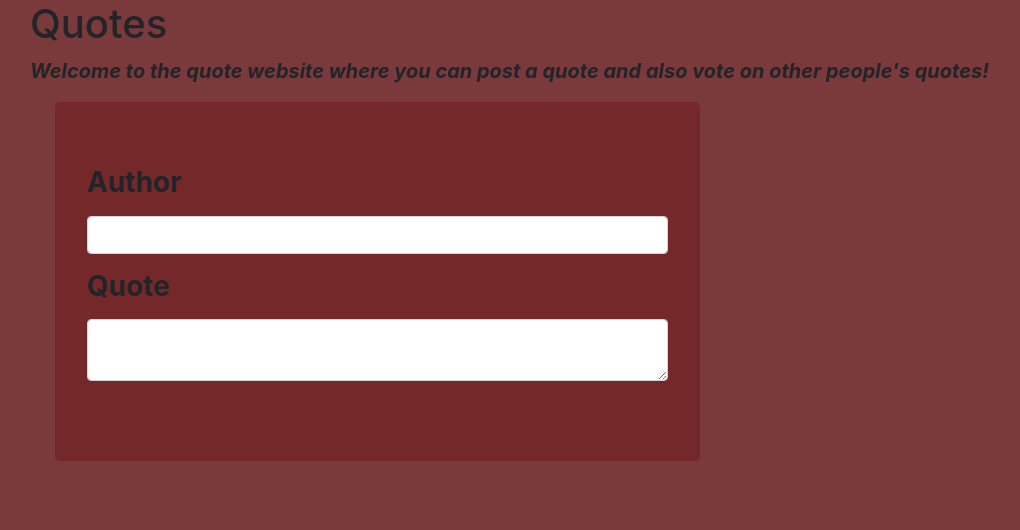
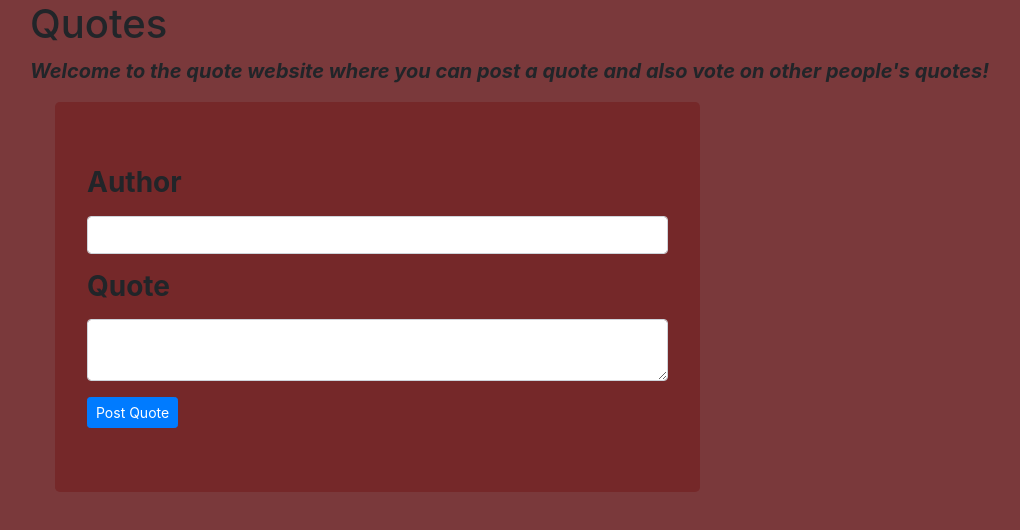
Before and after one commit to Charlesmurage/Quotes, an Angular app: page / in a window 1280 px wide. Shown: the top 530 px of the page, without its empty margins (55-1075 px from the left). Built offline with nearby package versions, Linux system fonts and the light colour scheme.

Commit message:
updated submit button

```diff
--- a/src/app/quote-form/quote-form.component.html
+++ b/src/app/quote-form/quote-form.component.html
@@ -30,7 +30,7 @@
 
         </div>
 
-
+        <button type="submit" class="btn btn-primary btn-sm">Post Quote</button>
 
         </form>
     </div>
```
